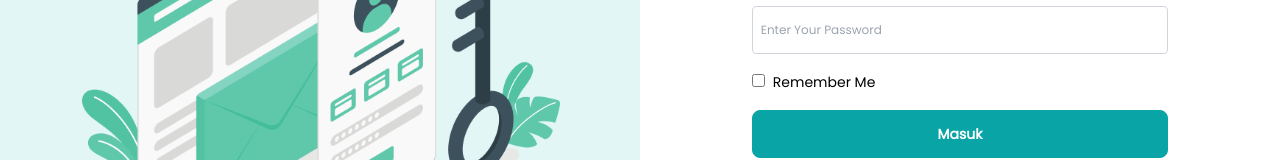
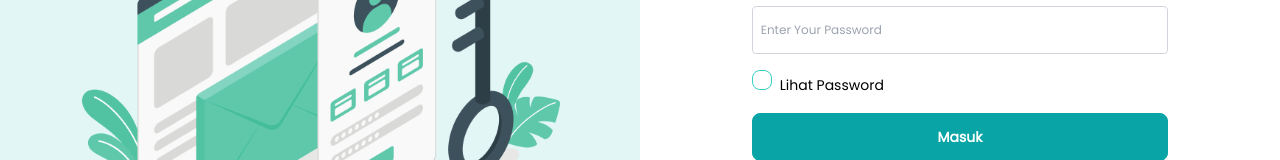
Before and after one commit to ranimp/final-project-14, a React (Create React App) app: page /login in a window 1280 px wide. Shown: the part 290-450 px from the top of the page. Built offline with nearby package versions, Linux system fonts and the light colour scheme.

Commit message:
add show password checkbox

```diff
--- a/src/user/pages/daftar.jsx
+++ b/src/user/pages/daftar.jsx
@@ -20,6 +20,7 @@ export default function DaftarPage() {
   });
 
   const [errors, setErrors] = useState({});
+  const [passwordShown, setPasswordShown] = useState(false);
   const history = useHistory()
 
   const handleChange = (event) => {
@@ -197,7 +198,7 @@ export default function DaftarPage() {
                   Password
                 </label>
                 <input
-                  type="password"
+                  type={passwordShown ? "text" : "password"}
                   name="password"
                   className=" input text-xs w-full p-2 border border-gray-300 rounded mt-1 hover:border-dark-green bg-transparent"
                   value={values.password}
@@ -217,7 +218,7 @@ export default function DaftarPage() {
                   Konfirmasi Password
                 </label>
                 <input
-                  type="password"
+                  type={passwordShown ? "text" : "password"}
                   name="confirmPassword"
                   className=" input text-xs w-full p-2 border border-gray-300 rounded mt-1 hover:border-dark-green bg-transparent"
                   value={values.confirmPassword}
@@ -232,9 +233,10 @@ export default function DaftarPage() {
               </div>
 
               <div className="my-4 cursor-pointer">
-                <input className="mr-2 leading-tight checkbox checkbox-sm checkbox-accent" type="checkbox" id="checkbox_id" />
+                <input className="mr-2 leading-tight checkbox checkbox-sm checkbox-accent" type="checkbox" id="checkbox_id"
+                onClick={() => setPasswordShown(prevState => !prevState)} />
                 <span className="text-sm" htmlFor="checkbox_id">
-                  Remember Me
+                  Lihat Password
                 </span>
               </div>
 
--- a/src/user/pages/login.jsx
+++ b/src/user/pages/login.jsx
@@ -13,6 +13,7 @@ export default function LoginPage() {
   });
 
   const [userLogged, setUserLogged] = useState(false)
+  const [passwordShown, setPasswordShown] = useState(false);
   const [adminLogged, setAdminLogged] = useState(false)
   const [isFailed, setIsFailed] = useState(false)
   const [errors, setErrors] = useState({});
@@ -65,7 +66,7 @@ export default function LoginPage() {
 
 
   return (
-      <div className="h-screen bg-white font-poppins text-black">
+      <div className="h-screen lg:h-auto bg-white font-poppins text-black">
         <div className="">
           <div className="grid grid-cols-1 lg:grid-cols-6">
             <div className="hidden lg:block lg:col-span-3 bg-light-green" data-aos="fade-right" data-aos-duration="1500">
@@ -106,7 +107,7 @@ export default function LoginPage() {
                   Password
                 </label>
                 <input
-                  type="password"
+                  type={passwordShown ? "text" : "password"}
                   name="password"
                   className=" input text-xs w-full p-2 border border-gray-300 rounded mt-1 hover:border-dark-green bg-transparent"
                   value={values.password}
@@ -120,11 +121,12 @@ export default function LoginPage() {
                   )}
                 </div>
               </div>
-              <div className="my-4">
-                <input className="mr-2 leading-tight" type="checkbox" id="checkbox_id" />
-                <label className="text-sm" htmlFor="checkbox_id">
-                  Remember Me
-                </label>
+              <div className="my-4 cursor-pointer">
+                <input className="mr-2 leading-tight checkbox checkbox-sm checkbox-accent" type="checkbox" id="checkbox_id"
+                onClick={() => setPasswordShown(prevState => !prevState)} />
+                <span className="text-sm" htmlFor="checkbox_id">
+                  Lihat Password
+                </span>
               </div>
               {/* submit */}
               <div>
```
